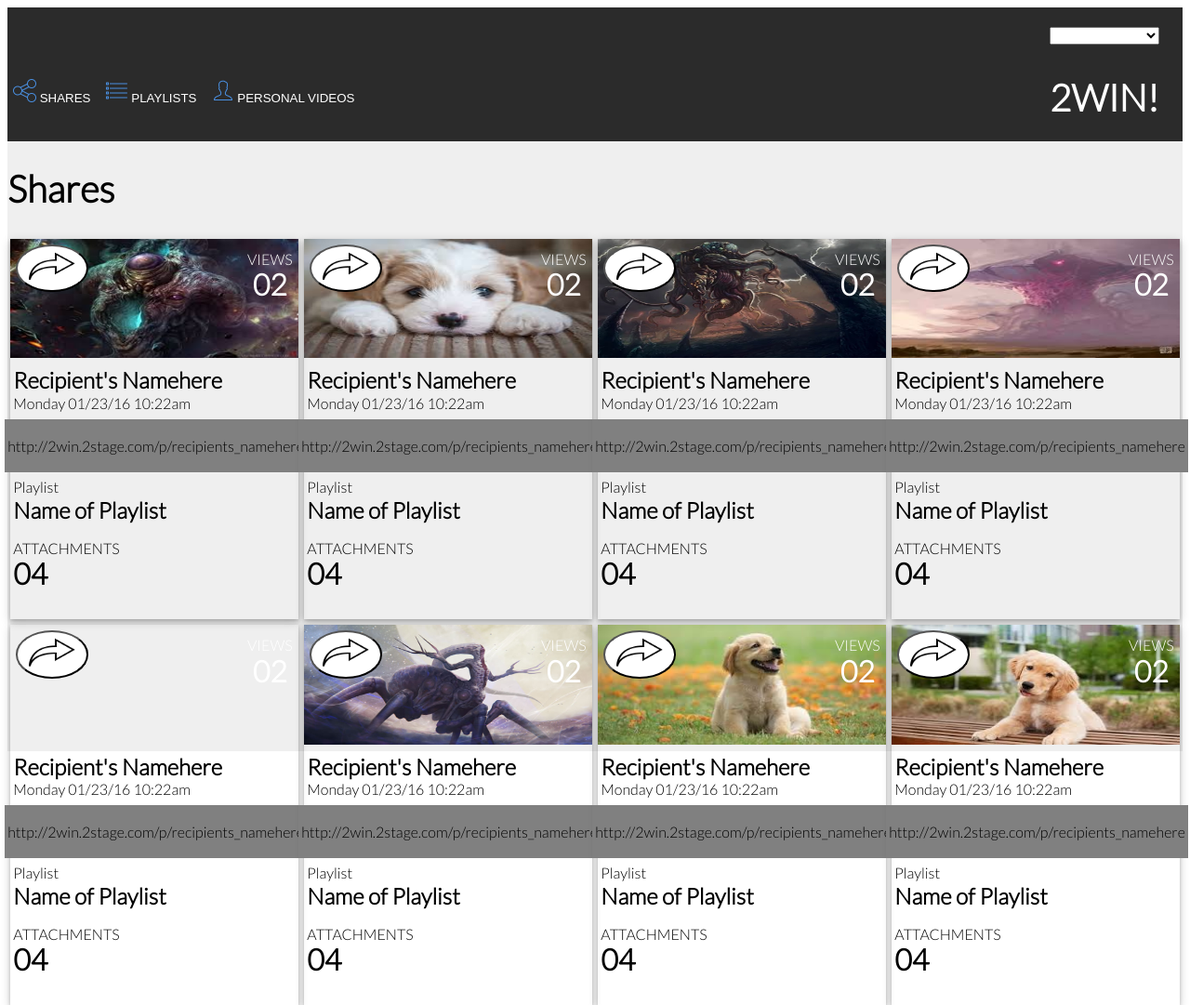
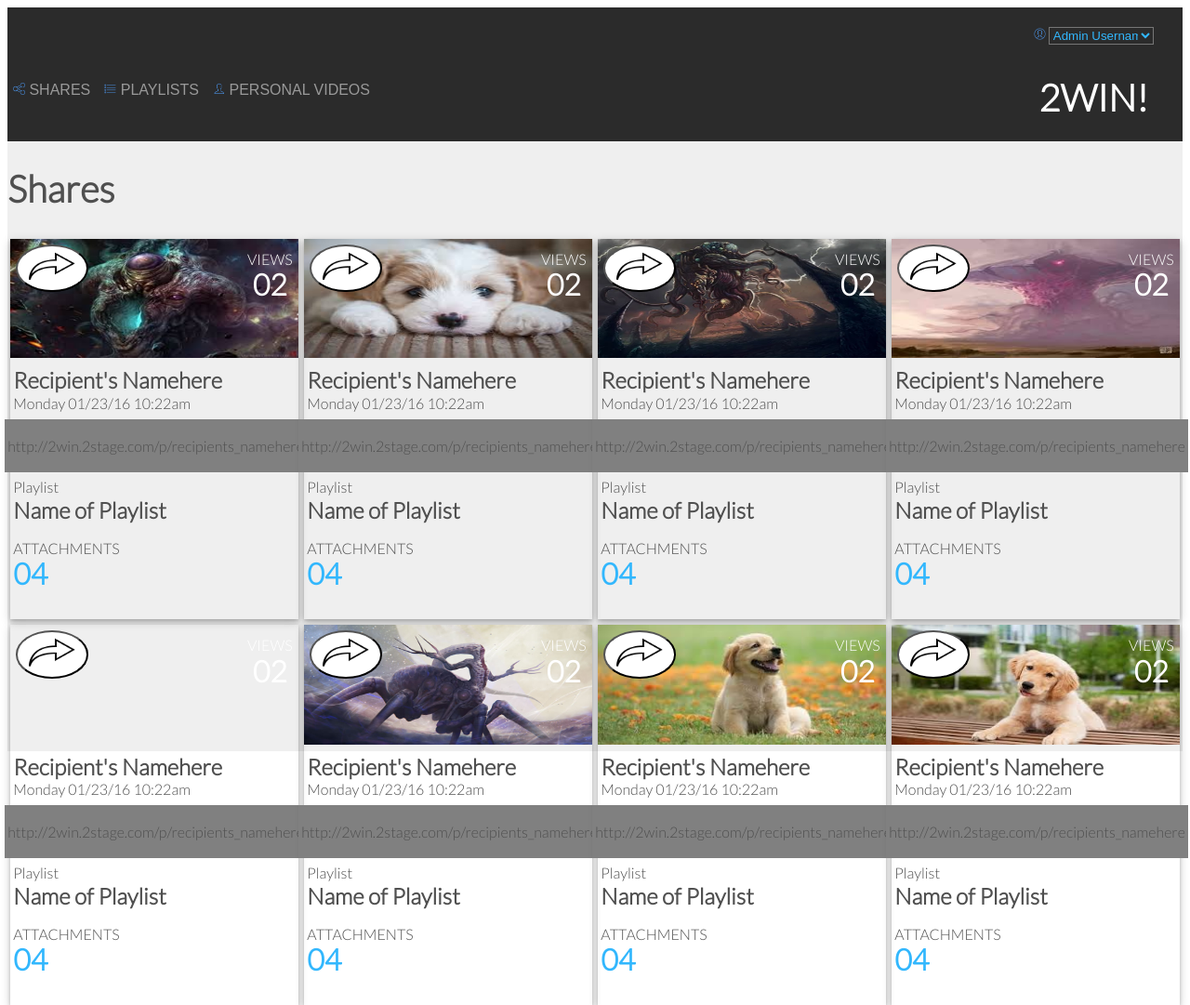
Before and after one commit to deadbelly/be-comp-challenge-1, a plain HTML site: page index.html in a window 1280 px wide. Shown: the whole page at 93% size. Drawn offline with Linux system fonts and the light colour scheme.

Commit message:
Finish format on navbar and polish

```diff
--- a/index.html
+++ b/index.html
@@ -24,10 +24,12 @@
       </button>
     </div>
     <div class=navbar__left>
-      <select class="user-select" name="">
-        <img src="./assets/user-circle.png" alt="user icon">
-        Admin Username
-      </select>
+      <div class="selector">
+        <img class="navbut-icon" src="./assets/user-circle.png" alt="user icon">
+        <select class="user-select blue" name="user-select">
+          <option>Admin Username</option>
+        </select>
+      </div>
       <h1>2WIN!</h1>
     </div>
   </section>
--- a/scripts.js
+++ b/scripts.js
@@ -25,7 +25,7 @@ const loadCardHTML = () => {for (var i = 1; i < 9; i++) {
       </div>
       <div class="cluster">
         <p>ATTACHMENTS</p>
-        <h2>04</h2>
+        <h2 class="blue">04</h2>
       </div>
       </div>
     </article>`
--- a/styles.css
+++ b/styles.css
@@ -1,4 +1,5 @@
 body {
+  color: rgb(79,79,79);
   display: flex;
   flex-direction: column;
   height: 100vh;
@@ -32,21 +33,25 @@ h3 {
 }
 
 .nav-button {
-  color: white;
+  font-size: 2vmin;
+  color: rgb(153,153,153);
   margin-top: 20%;
   background-color: inherit;
   border: none;
 }
 
+
 .navbut-icon {
-  height: 25px;
+  height: 13px;
 }
 
 .user-select {
-  width: 100%;
+  background-color: inherit;
+  width: 80%;
 }
 
 .navbar__left {
+  text-align: center;
   margin-top: 1.5%;
   margin-right: 2%;
 }
@@ -122,6 +127,10 @@ main {
   line-height: 0.1vmin;
 }
 
+.blue {
+  color: rgb(50,183,253);
+}
+
 @media screen and (max-width: 740px) {
   .usercards {
     grid-template-columns: 1fr 1fr 1fr;
@@ -138,10 +147,19 @@ main {
   .usercards {
     grid-template-columns: 1fr;
   }
+
+  .navbar {
+    padding-top: 40px;
+    flex-direction: column-reverse;
+  }
+
+  .navbar__right {
+
+  }
 }
 
 @media screen and (min-width: 550px) and (max-width: 1200px) {
-.link-box {
-  width: 90%;
+  .link-box {
+    width: 90%;
+  }
 }
-}
```
